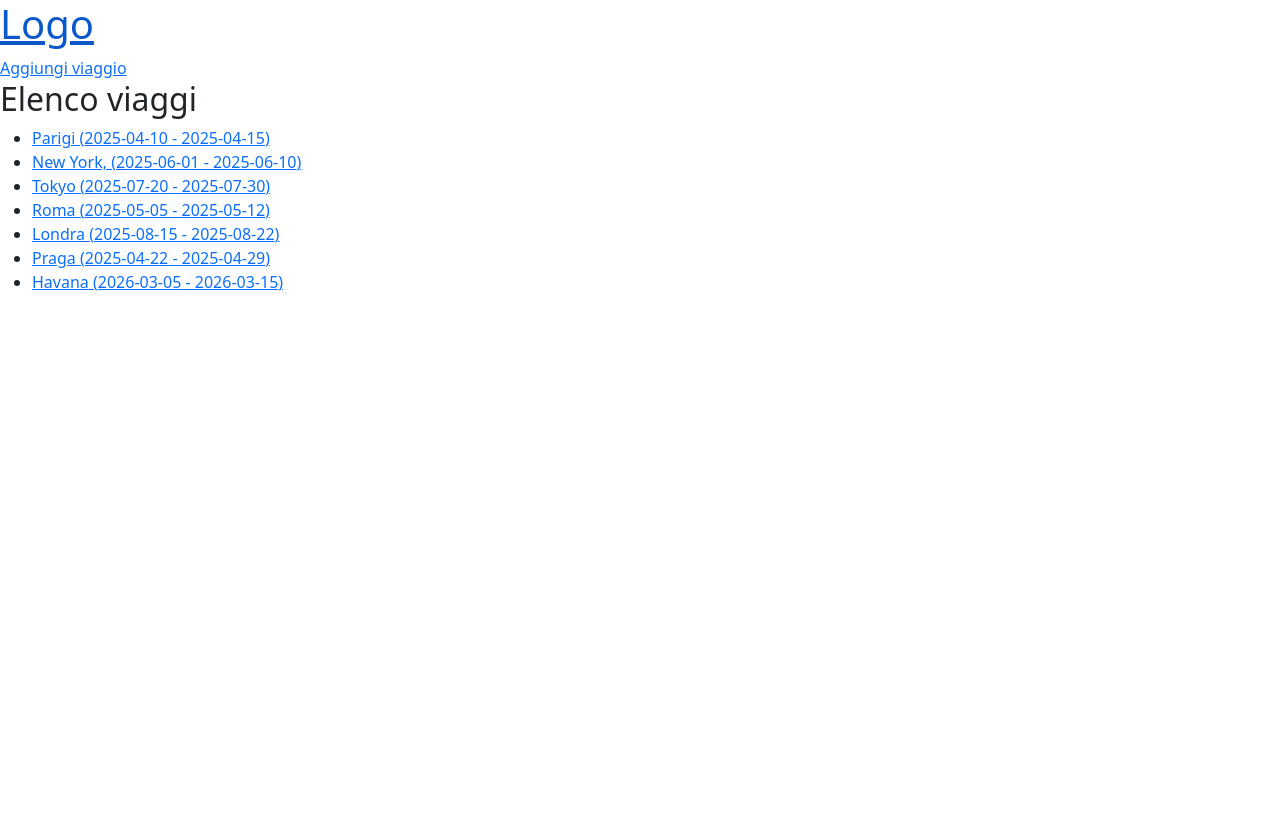
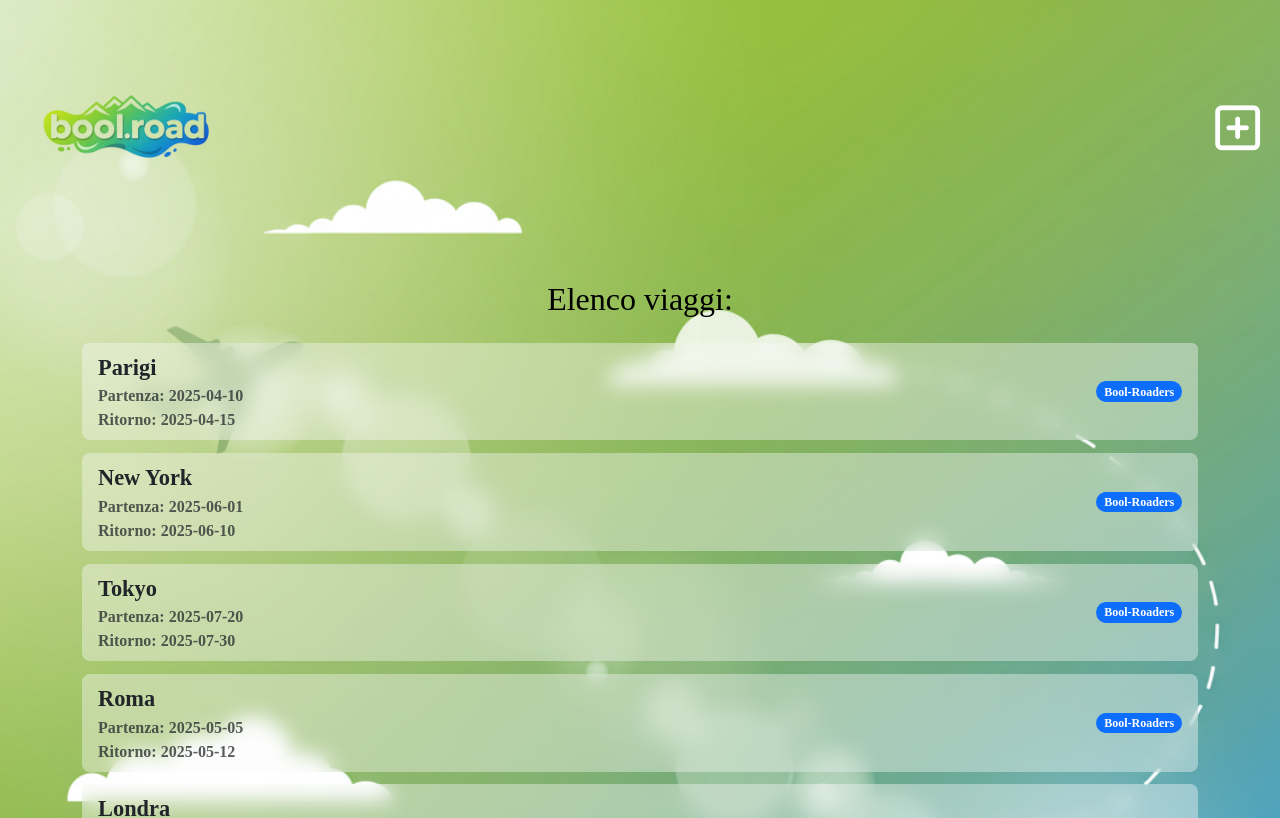
Before and after one commit to MirkoCaccavone/boolroad, a React (Vite) app: page /trips in a window 1280 px wide. Shown: the top 818 px of the page. Built offline with nearby package versions, Linux system fonts and the light colour scheme.

Commit message:
[feat] add bootstrap class

```diff
--- a/data.js
+++ b/data.js
@@ -467,7 +467,7 @@ export const trips = [
     },
     {
         "id": 2,
-        "luogo": "New York,",
+        "luogo": "New York",
         "dataInizio": "2025-06-01",
         "dataFine": "2025-06-10",
     },
--- a/index.html
+++ b/index.html
@@ -8,6 +8,8 @@
   <!-- bootstrap -->
   <link href="https://cdn.jsdelivr.net/npm/bootstrap@5.3.3/dist/css/bootstrap.min.css" rel="stylesheet"
     integrity="sha384-QWTKZyjpPEjISv5WaRU9OFeRpok6YctnYmDr5pNlyT2bRjXh0JMhjY6hW+ALEwIH" crossorigin="anonymous">
+  <!-- FontAwesome -->
+  <link rel="stylesheet" href="https://cdnjs.cloudflare.com/ajax/libs/font-awesome/6.0.0-beta3/css/all.min.css">
   <title>Vite + React</title>
 </head>
 
--- a/src/App.jsx
+++ b/src/App.jsx
@@ -1,4 +1,3 @@
-import React from 'react';
 import { BrowserRouter, Route, Routes } from 'react-router-dom';
 import DefaultLayout from './layout/DefaultLayout';
 import HomePage from './pages/HomePage';
--- a/src/components/AddTrip.jsx
+++ b/src/components/AddTrip.jsx
@@ -54,72 +54,112 @@ const AddTrip = () => {
     };
 
     return (
-        <div>
-            <h2>Aggiungi nuovo viaggio</h2>
-            <form onSubmit={handleSubmit}>
+        <div className="container mt-4">
+
+            <h2 className="text-center">Aggiungi nuovo viaggio</h2>
+
+            <form onSubmit={handleSubmit} className="mt-4">
+
+                <div className="form-group">
                     <input
                         type="text"
+                        className="form-control"
                         placeholder="Luogo"
                         value={luogo}
                         onChange={(e) => setLuogo(e.target.value)}
                     />
+                </div>
+                <div className="form-group">
                     <input
                         type="date"
+                        className="form-control"
                         placeholder="Data inizio"
                         value={dataInizio}
                         onChange={(e) => setDataInizio(e.target.value)}
                     />
+                </div>
+                <div className="form-group">
                     <input
                         type="date"
+                        className="form-control"
                         placeholder="Data fine"
                         value={dataFine}
                         onChange={(e) => setDataFine(e.target.value)}
                     />
-                <h3>Partecipanti</h3>
+                </div>
+
+                <h3 className="mt-4">Partecipanti</h3>
                 {partecipanti.map((partecipante, index) => (
-                    <div key={index}>
+                    <div key={index} className="alert alert-info">
                         {partecipante.nome} {partecipante.cognome}
                     </div>
                 ))}
+
+                <div className="form-group mt-4">
                     <input
                         type="text"
                         name="nome"
+                        className="form-control"
                         placeholder="Nome"
                         value={nuovoPartecipante.nome}
                         onChange={handlePartecipanteChange}
                     />
+                </div>
+
+                <div className="form-group">
                     <input
                         type="text"
                         name="cognome"
+                        className="form-control"
                         placeholder="Cognome"
                         value={nuovoPartecipante.cognome}
                         onChange={handlePartecipanteChange}
                     />
+                </div>
+
+                <div className="form-group">
                     <input
                         type="email"
                         name="email"
+                        className="form-control"
                         placeholder="Email"
                         value={nuovoPartecipante.email}
                         onChange={handlePartecipanteChange}
                     />
+                </div>
+
+                <div className="form-group">
                     <input
                         type="tel"
                         name="telefono"
+                        className="form-control"
                         placeholder="Telefono"
                         value={nuovoPartecipante.telefono}
                         onChange={handlePartecipanteChange}
                     />
+                </div>
+
+                <div className="form-group">
                     <input
                         type="text"
                         name="codiceFiscale"
+                        className="form-control"
                         placeholder="Codice fiscale"
                         value={nuovoPartecipante.codiceFiscale}
                         onChange={handlePartecipanteChange}
                     />
-                <button type="button" onClick={handleAggiungiPartecipante}>
+                </div>
+
+                <button
+                    type="button"
+                    className="btn btn-primary mt-3"
+                    onClick={handleAggiungiPartecipante}
+                >
                     Aggiungi partecipante
                 </button>
-                <button type="submit">Aggiungi viaggio</button>
+                <button type="submit" className="btn btn-success mt-3 ml-2">
+                    Aggiungi viaggio
+                </button>
             </form>
         </div>
     );
--- a/src/components/Header.jsx
+++ b/src/components/Header.jsx
@@ -1,9 +1,17 @@
 import { Link } from "react-router-dom"
 export default function Header() {
     return (
-        <div>
-            <Link to="/"><h1>Logo</h1></Link>
-            <Link to="/add-trip">Aggiungi viaggio</Link>
-        </div>
+        <nav className=" navbar navbar-expand-lg ">
+            <div className="container-fluid">
+                <Link className="navbar-brand" to="/"><img src="../../public/logo.png" alt="" /></Link>
+                <div className="" id="navbarNav">
+                    <ul className="navbar-nav">
+                        <li className="nav-item">
+                            <Link className="nav-link" to="/add-trip"><i className="fa-regular fa-square-plus"></i></Link>
+                        </li>
+                    </ul>
+                </div>
+            </div>
+        </nav>
     )
 }
--- a/src/components/TravelList.jsx
+++ b/src/components/TravelList.jsx
@@ -3,11 +3,15 @@ import { Travelers } from '../../data.js';
 
 const TravelList = () => {
     return (
-        <div>
-            <h2>Elenco viaggiatori</h2>
-            <ul>
+        <>
+            <div className="container mt-4">
+                <h2 className="text-center">Elenco viaggiatori</h2>
+
+                <ul className="list-group mt-4">
+
                     {Travelers.map((traveler) => (
-                    <li key={traveler.id}>
+                        <li key={traveler.id} className="list-group-item">
+
                             <Link to={`/travelers/${traveler.id}`}>
                                 {traveler.nome} {traveler.cognome}
                             </Link>
@@ -15,6 +19,7 @@ const TravelList = () => {
                     ))}
                 </ul>
             </div>
+        </>
     );
 };
 
--- a/src/components/TravelerDetails.jsx
+++ b/src/components/TravelerDetails.jsx
@@ -1,21 +1,29 @@
 import React from 'react';
-import { useParams } from 'react-router-dom';
+import { useParams, useNavigate } from 'react-router-dom';
 import { Travelers } from '../../data.js';
 
 const TravelerDetails = () => {
+    const navigate = useNavigate();
     const { id } = useParams();
     const traveler = Travelers.find((traveler) => traveler.id === parseInt(id));
 
     if (!traveler) {
-        return <div>Viaggiatore non trovato</div>;
+        return <div className="alert alert-danger">Viaggiatore non trovato</div>;
     }
 
     return (
-        <div>
-            <h2>{traveler.nome} {traveler.cognome}</h2>
-            <p>Email: {traveler.email}</p>
-            <p>Telefono: {traveler.telefono}</p>
-            <p>Codice fiscale: {traveler.codiceFiscale}</p>
+        <div className="container mt-4">
+            <h2 className="text-center">{traveler.nome} {traveler.cognome}</h2>
+
+            <div className="list-group mt-4">
+                <p className="list-group-item">Email: {traveler.email}</p>
+                <p className="list-group-item">Telefono: {traveler.telefono}</p>
+                <p className="list-group-item">Codice fiscale: {traveler.codiceFiscale}</p>
+            </div>
+
+            <button className='back-to' onClick={() => navigate(-1)}>
+                Torna indietro
+            </button>
         </div>
     );
 };
--- a/src/components/TripList.jsx
+++ b/src/components/TripList.jsx
@@ -4,17 +4,30 @@ import { trips } from '../../data.js';
 
 const TripList = () => {
     return (
-        <div>
-            <h2>Elenco viaggi</h2>
-            <ul>
+        <div className="container mt-4">
+            <h2 className="text-center mb-4">Elenco viaggi:</h2>
+            <div className="list-group">
                 {trips.map((trip) => (
-                    <li key={trip.id}>
-                        <Link to={`/trips/${trip.id}`}>
-                            {trip.luogo} ({trip.dataInizio} - {trip.dataFine})
-                        </Link>
-                    </li>
+                    <Link
+                        key={trip.id}
+                        to={`/trips/${trip.id}`}
+                        className="list-group-item list-group-item-action d-flex justify-content-between align-items-center"
+                    >
+                        <div>
+                            <strong className='luogo'>{trip.luogo}</strong>
+                            <br />
+                            <strong className="text-muted">
+                                Partenza: {trip.dataInizio}
+                            </strong>
+                            <br />
+                            <strong className="text-muted">
+                                Ritorno: {trip.dataFine}
+                            </strong>
+                        </div>
+                        <span className="badge bg-primary rounded-pill">Bool-Roaders</span>
+                    </Link>
                 ))}
-            </ul>
+            </div>
         </div>
     );
 };
--- a/src/index.css
+++ b/src/index.css
@@ -0,0 +1,62 @@
+* {
+    margin: 0;
+    padding: 0;
+    box-sizing: border-box;
+}
+
+body {
+    font-family: 'Times New Roman', Times, serif;
+    background-image: url(../public/bkg.png);
+    background-size: cover;
+    background-repeat: no-repeat;
+    color: black;
+}
+
+.header-bg {
+    padding: 20px 0;
+    color: white;
+}
+
+/* logo header */
+img {
+    width: 18vw;
+}
+
+/* icona aggiungi viaggio e viaggiatore */
+.fa-square-plus {
+    font-size: 4vw;
+    color: white;
+}
+
+.fa-square-plus:hover {
+    transform: scale(1.2);
+}
+
+/* lista dei viaggi */
+.list-group-item {
+    background: transparent;
+    background-color: rgba(250, 250, 250, 0.4);
+    backdrop-filter: blur(10px);
+    border: none;
+    border-radius: 8px;
+    margin-bottom: 1vw;
+}
+
+.list-group-item:hover {
+    background-color: rgba(243, 242, 242, 0.794);
+}
+
+a {
+    text-decoration: none;
+    color: black;
+}
+
+.luogo {
+    font-size: 1.4em;
+}
+
+.back-to {
+    border: none;
+    border-radius: 8px;
+    background-color: red;
+}
--- a/src/layout/DefaultLayout.jsx
+++ b/src/layout/DefaultLayout.jsx
@@ -6,7 +6,7 @@ export default function DefaultLayout() {
     return (
         <>
             <Header />
-            <main>
+            <main className="container-main">
                 <Outlet />
             </main>
         </>
--- a/src/pages/HomePage.jsx
+++ b/src/pages/HomePage.jsx
@@ -4,8 +4,6 @@ import TripList from "../components/TripList";
 const HomePage = () => {
     return (
         <div>
-            <h1>Benvenuto nella nostra pagina viaggi!</h1>
-            <h2>Scopri i nostri viaggi in programma:</h2>
             <TripList />
         </div>
     );
```
Also changed, not shown: src/components/TripDetails.jsx (+15 -6 lines), public/bkg.png (added), public/logo.png (added). Lines whose indentation alone changed are shown as unchanged.
